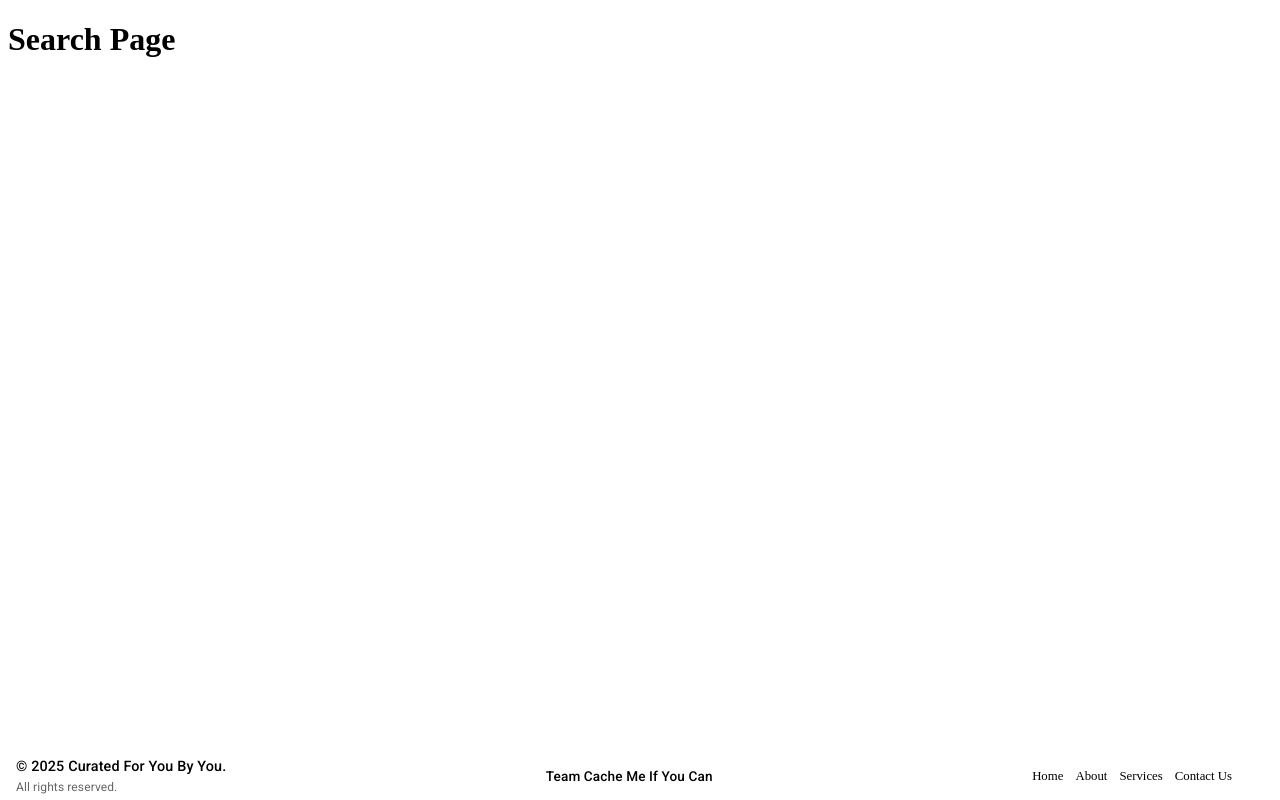
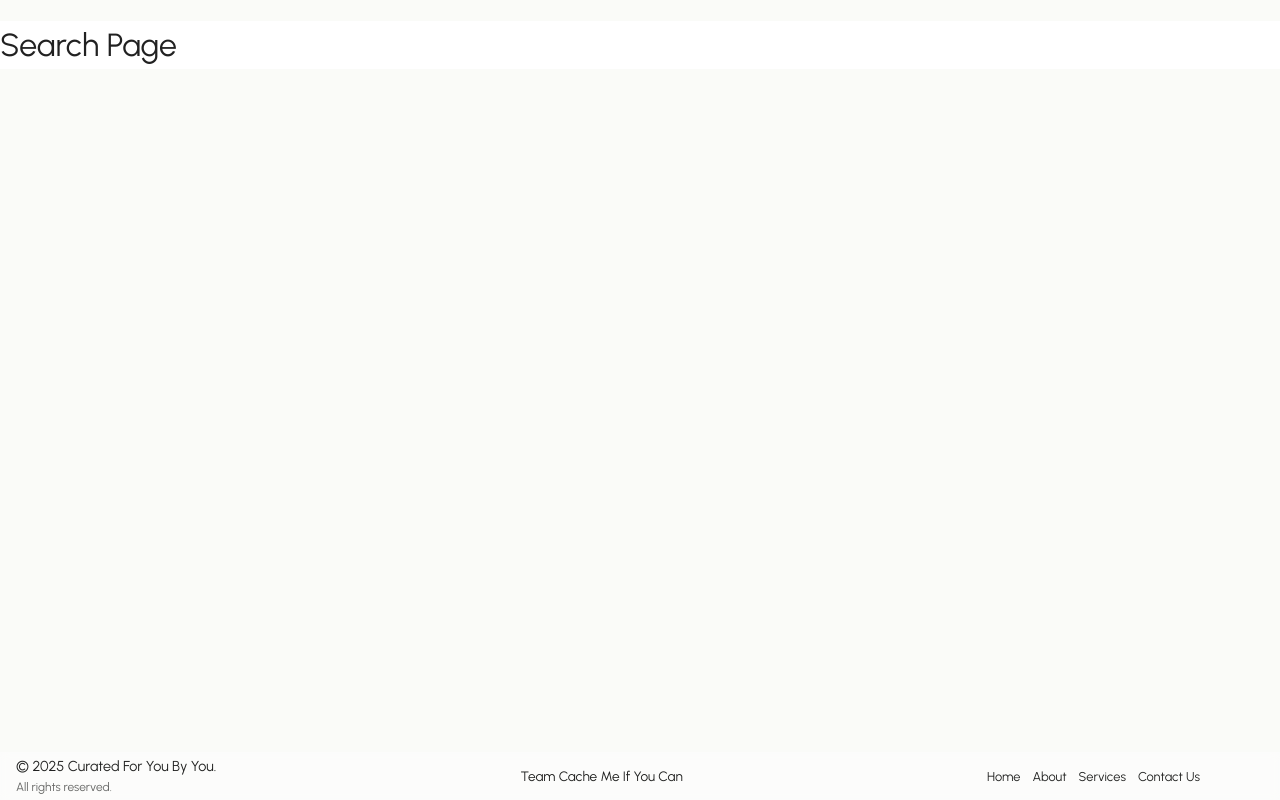
Before and after one commit to htmw/F2025-Async, a React (Vite) app in the folder frontend/cfyby/: page /search in a window 1280 px wide. Built offline with nearby package versions, Linux system fonts and the light colour scheme.

Commit message:
updated the font for the landing and search page, edited look of continue button, created new file (types) to help with import and type reading

```diff
--- a/frontend/cfyby/package.json
+++ b/frontend/cfyby/package.json
@@ -12,7 +12,12 @@
   "dependencies": {
     "@emotion/react": "^11.14.0",
     "@emotion/styled": "^11.14.1",
+    "@fontsource/inter": "^5.2.8",
+    "@fontsource/pacifico": "^5.2.7",
+    "@fontsource/poppins": "^5.2.7",
     "@fontsource/roboto": "^5.2.8",
+    "@fontsource/sora": "^5.2.8",
+    "@fontsource/urbanist": "^5.2.7",
     "@mui/icons-material": "^7.3.3",
     "@mui/material": "^7.3.3",
     "react": "^19.1.1",
--- a/frontend/cfyby/src/App.css
+++ b/frontend/cfyby/src/App.css
@@ -1,5 +1,5 @@
 :root {
-    font-family: system-ui, Avenir, Helvetica, Arial, sans-serif;
+    font-family: "urbanist", system-ui, Avenir, Helvetica, Arial, sans-serif;
     background-color: #fafbf8;
 
     font-synthesis: none;
@@ -7,3 +7,7 @@
     -webkit-font-smoothing: antialiased;
     -moz-osx-font-smoothing: grayscale;
 }
+
+html, body, #root{
+    font-family: "Urbanist", system-ui, Avenir, Helvetica, Arial, sans-serif;
+}
--- a/frontend/cfyby/src/App.tsx
+++ b/frontend/cfyby/src/App.tsx
@@ -1,22 +1,28 @@
-import "@fontsource/roboto/300.css";
-import "@fontsource/roboto/400.css";
-import "@fontsource/roboto/500.css";
-import "@fontsource/roboto/700.css";
+import "@fontsource/urbanist";
+import "@fontsource/urbanist/400.css";
+import { BrowserRouter as Router, Routes, Route } from "react-router-dom";
+import { createTheme, ThemeProvider, CssBaseline } from "@mui/material";
 
-import { BrowserRouter as Router, Routes, Route } from "react-router-dom";
+import Home from "./pages/Home";
+import Search from "./pages/Search";
 
-// Pages
-import Home from "./pages/Home";
-import Search from "./pages/Search"; // optional additional page
+const theme = createTheme({
+  typography: {
+    fontFamily: "Urbanist, system-ui, Avenir, Helvetica, Arial, sans-serif",
+  },
+});
 
 function App() {
   return (
+    <ThemeProvider theme={theme}>
+      <CssBaseline />
       <Router>
         <Routes>
           <Route path="/" element={<Home />} />
           <Route path="/search" element={<Search />} />
         </Routes>
       </Router>
+    </ThemeProvider>
   );
 }
 
--- a/frontend/cfyby/src/components/ContinueButton.tsx
+++ b/frontend/cfyby/src/components/ContinueButton.tsx
@@ -3,6 +3,7 @@ import PlayCircleIcon from "@mui/icons-material/PlayCircle";
 import { createTheme, ThemeProvider } from "@mui/material/styles";
 import { useNavigate } from "react-router-dom";
 
+// 🎨 Customize the button's appearance + font
 const buttonTheme = createTheme({
   components: {
     MuiButton: {
@@ -11,8 +12,18 @@ const buttonTheme = createTheme({
           padding: "16px 16px",
           margin: "16px",
           fontSize: "1.25rem",
+          fontFamily: '"Urbanist", system-ui, Avenir, Helvetica, Arial, sans-serif',
+          fontWeight: 500,
           backgroundColor: "deepskyblue",
+          color: "white",
           display: "flex",
+          alignItems: "center",
+          justifyContent: "center",
+          textTransform: "none", // keeps font’s natural shape
+          borderRadius: "12px",
+          "&:hover": {
+            backgroundColor: "dodgerblue",
+          },
         },
       },
     },
@@ -23,7 +34,7 @@ export default function ContinueButton() {
   const navigate = useNavigate();
 
   const handleClick = () => {
-    navigate("/search"); // this routes to the Search page
+    navigate("/search");
   };
 
   return (
--- a/frontend/cfyby/src/main.tsx
+++ b/frontend/cfyby/src/main.tsx
@@ -1,3 +1,7 @@
+import "@fontsource/urbanist";         // loads font
+import "@fontsource/urbanist/400.css"; // optional weight
+import "./App.css";                    // <-- must be imported here
+
 import { StrictMode } from "react";
 import { createRoot } from "react-dom/client";
 import App from "./App.tsx";
@@ -5,5 +9,5 @@ import App from "./App.tsx";
 createRoot(document.getElementById("root")!).render(
   <StrictMode>
     <App />
-  </StrictMode>,
+  </StrictMode>
 );
--- /dev/null
+++ b/frontend/cfyby/src/types/fontsource.d.ts
@@ -0,0 +1,3 @@
+declare module "@fontsource/*";
+//installs the fonts locally
+//hekps with type checking
```
Lines whose indentation alone changed are shown as unchanged.
